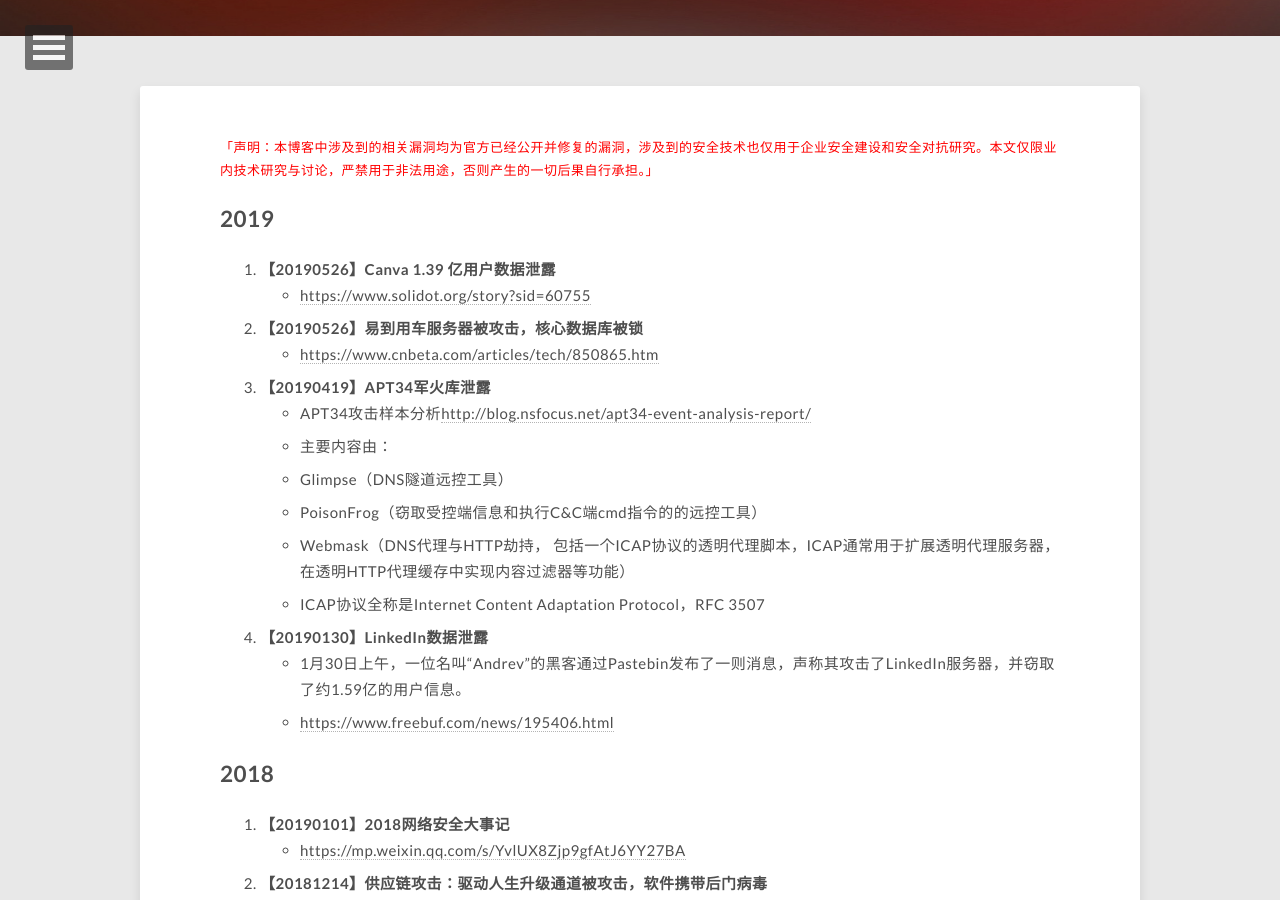
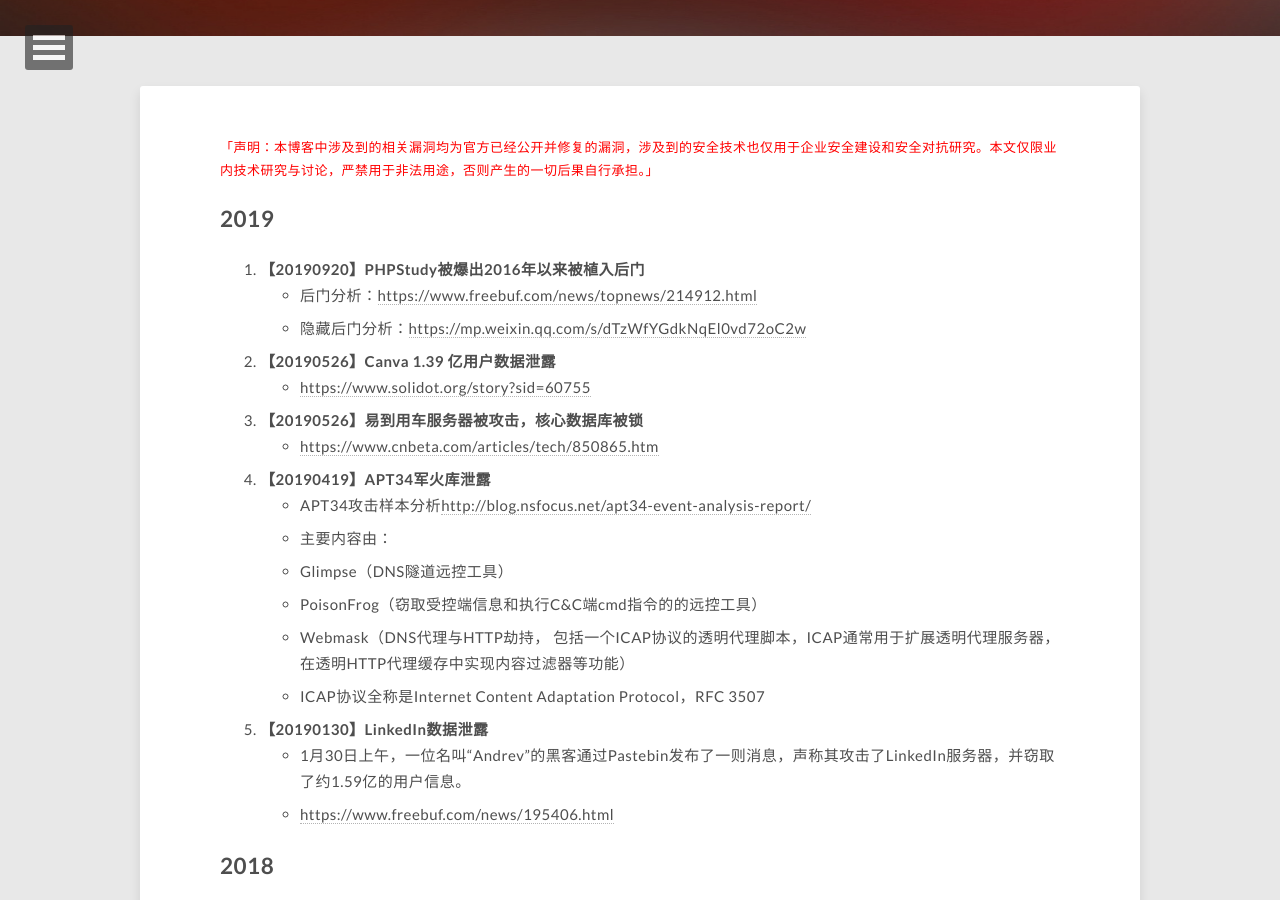
Before and after one commit to kxcode/kxcode.github.io, a Jekyll site: the page built from latest-events/index.md, in a window 1280 px wide and 900 px high, scrolled down 364 px. Built offline with Jekyll 4.4.1, drawn with Linux system fonts in a browser that asks for light colours; nearby versions of some CDN libraries; comment, search, counter and statistics services are not loaded.

Commit message:
phpstudy后门

```diff
--- a/latest-events/index.md
+++ b/latest-events/index.md
@@ -9,6 +9,10 @@ share: true
 
 2019
 ---
+1. **【20190920】PHPStudy被爆出2016年以来被植入后门**
+    - 后门分析：<https://www.freebuf.com/news/topnews/214912.html>
+    - 隐藏后门分析：<https://mp.weixin.qq.com/s/dTzWfYGdkNqEl0vd72oC2w>
+
 1. **【20190526】Canva 1.39 亿用户数据泄露**
     - <https://www.solidot.org/story?sid=60755>
 
```
